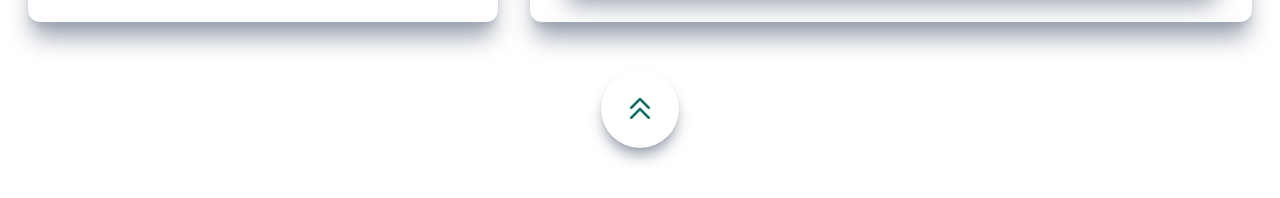
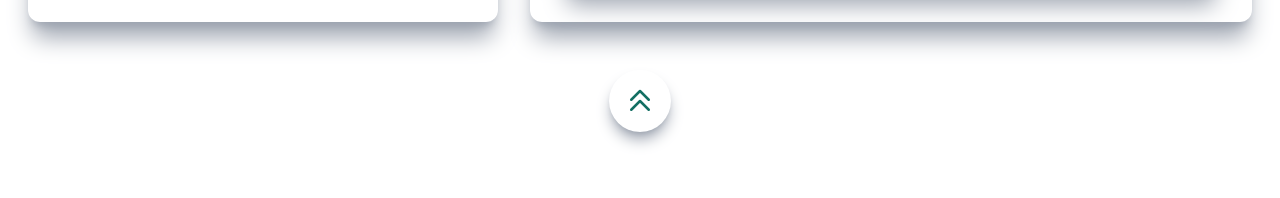
Before and after one commit to rbrtm984/portfolio, a Next.js app: page / in a window 1280 px wide. Shown: the part 3318-3516 px from the top of the page. Built offline with nearby package versions, Linux system fonts and the light colour scheme.

Commit message:
tweaking contact

```diff
--- a/src/app/components/Contact.jsx
+++ b/src/app/components/Contact.jsx
@@ -111,7 +111,7 @@
         </div>
         <div className="flex justify-center py-12">
             <Link href="/">
-                <div className="rounded-full shadow-lg shadow-gray-400 p-6 cursor-pointer hover:scale-110 ease-in duration-300">
+                <div className="rounded-full shadow-lg shadow-gray-400 p-4 cursor-pointer hover:scale-110 ease-in duration-300">
                     <HiOutlineChevronDoubleUp className="text-[#136F63]" size={30} />
                 </div>
             </Link>
```
